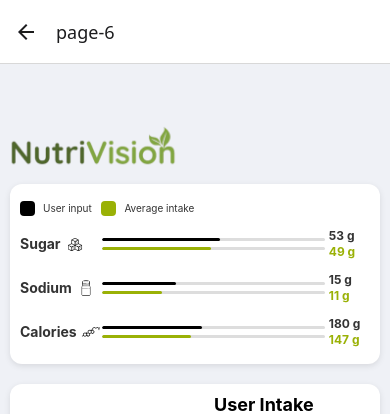
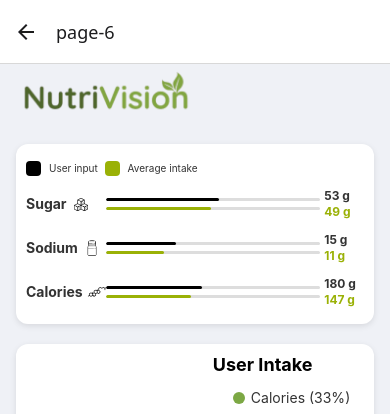
Before and after one commit to DorbieBadorndie/nutrivision-frontend-main, a React Native app: screen /page-6 in a window 390 px wide. Shown: the top 414 px of the page. Built offline with nearby package versions, Linux system fonts and the light colour scheme.

Commit message:
Improved responsiveness

```diff
--- a/app/page-6.tsx
+++ b/app/page-6.tsx
@@ -1,5 +1,5 @@
 import React, { useState, useEffect } from 'react';
-import { StyleSheet, View, Image, Dimensions, Text, DimensionValue } from 'react-native';
+import { StyleSheet, View, Image, Dimensions, Text, DimensionValue, SafeAreaView } from 'react-native';
 import { ThemedView } from '@/components/ThemedView';
 import { ThemedText } from '@/components/ThemedText';
 import PieChart from 'react-native-pie-chart';
@@ -72,6 +72,7 @@ export default function Page6() {
   ];
 
   return (
+    <SafeAreaView style={styles.container}>
     <ThemedView style={styles.container}>
       <Image
         source={require('@/assets/images/NutriVision.png')}
@@ -240,6 +241,7 @@ export default function Page6() {
         </View>
       ))}
     </ThemedView>
+    </SafeAreaView>
   );
 }
 
@@ -249,19 +251,18 @@ const styles = StyleSheet.create({
   container: {
     flex: 1,
     backgroundColor: '#eff1f6',
+    alignItems: "center"
   },
   logo: {
-    position: 'absolute',
-    top: -15,
-    left: -7,
     width: 200,
-    height: 200,
+    height: 60,
     resizeMode: 'contain',
+    alignSelf: "flex-start"
   },
   detailBox: {
-    marginTop: 120,
+    marginTop: 20,
     marginHorizontal: 10,
-    width: screenWidth - 20,
+    width: screenWidth - 32,
     backgroundColor: 'white',
     borderRadius: 12,
     padding: 10,
@@ -363,7 +364,7 @@ const styles = StyleSheet.create({
   newBox: {
     marginTop: 20,
     marginHorizontal: 10,
-    width: screenWidth - 20,
+    width: screenWidth - 32,
     backgroundColor: 'white',
     borderRadius: 12,
     padding: 10,
```
